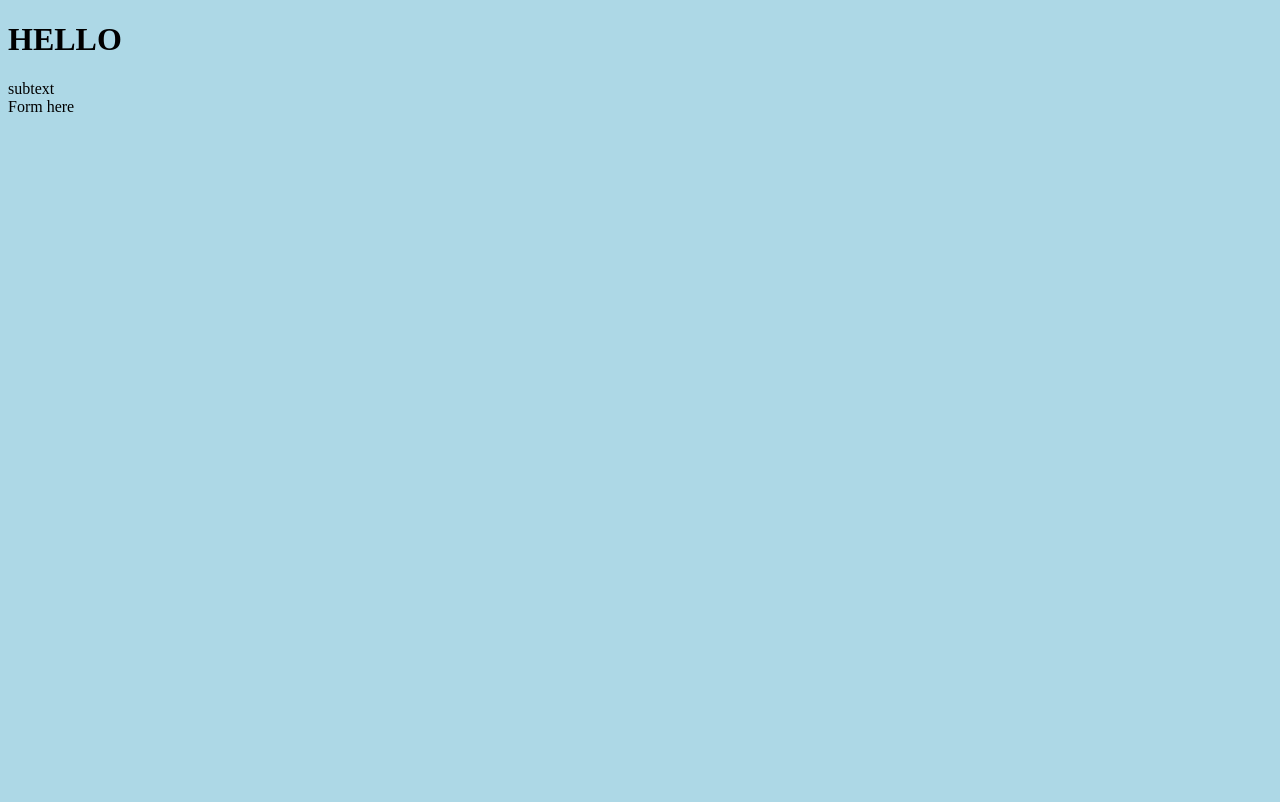
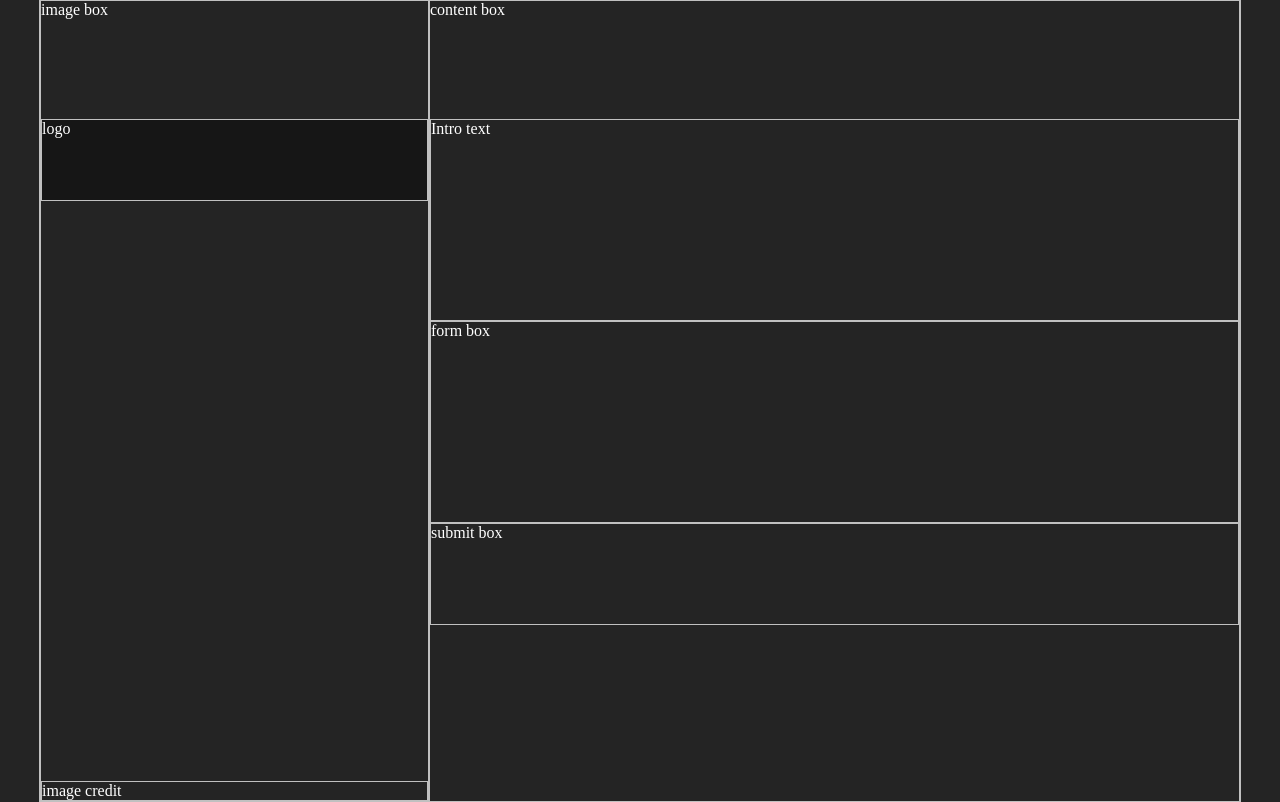
Before and after one commit to LQ85i/project-5, a plain HTML site: page index.html in a window 1280 px wide. Drawn offline with Linux system fonts and the light colour scheme.

Commit message:
Create basic structure for website.

```diff
--- a/index.html
+++ b/index.html
@@ -8,9 +8,17 @@
     <link rel="stylesheet" href="styles.css">
 </head>
 <body>
-    <h1>HELLO</h1>
-    <div>subtext</div>
-    <div>Form here</div>
+    <div class="container">
+        <div class="imgbox">image box
+            <div class="logo">logo</div>
+            <div class="imgcredit">image credit</div>
+        </div>
+        <div class="contentbox">content box
+            <div class="introtext">Intro text</div>
+            <div class="formbox">form box</div>
+            <div class="submitbox">submit box</div>
+        </div>
+    </div>
 </body>
 <script src="scripts.js"></script>
 </html>
--- a/styles.css
+++ b/styles.css
@@ -1,3 +1,71 @@
 body {
-    background-color: lightblue;
+    background-color: rgb(36, 36, 36);
+    margin:0;
+
 }
+
+.container {
+    display: flex;
+    justify-content: center;
+    align-items: center;
+    min-width: 1200px;
+    max-width: 1200px;
+    min-height: 800px;
+    max-height: 800px;
+    margin: auto;
+    border: 1px solid rgb(192, 192, 192);
+    color:white;
+}
+
+.imgbox{
+    display: flex;
+    flex-direction: column;
+    min-height: 800px;
+    max-height: 800px;
+    min-width: 387px;
+    max-width: 387px;
+    flex:1;
+    justify-content: space-between;
+    border: 1px solid rgb(192, 192, 192);
+}
+
+.logo {
+    margin-top: 100px;
+    margin-bottom: auto;
+    min-height: 80px;
+    max-height: 80px;
+    border: 1px solid rgb(192, 192, 192);
+    background-color: rgb(22, 22, 22);
+}
+
+.imgcredit {
+    border: 1px solid rgb(192, 192, 192);
+}
+
+.contentbox {
+    display: flex;
+    flex-direction: column;
+    flex:1;
+    min-height: 800px;
+    max-height: 800px;
+    border: 1px solid rgb(192, 192, 192);
+}
+
+.introtext {
+    min-height: 200px;
+    max-height: 200px;
+    margin-top: 100px;
+    border: 1px solid rgb(192, 192, 192);
+}
+
+.formbox {
+    min-height: 200px;
+    max-height: 200px;
+    border: 1px solid rgb(192, 192, 192);
+}
+
+.submitbox {
+    min-height: 100px;
+    max-height: 100px;
+    border: 1px solid rgb(192, 192, 192);
+}
```
Also changed, not shown: Norse-Bold.otf (added), halie-west-25xggax4bSA-unsplash.jpg (added), odin-lined.png (added).
